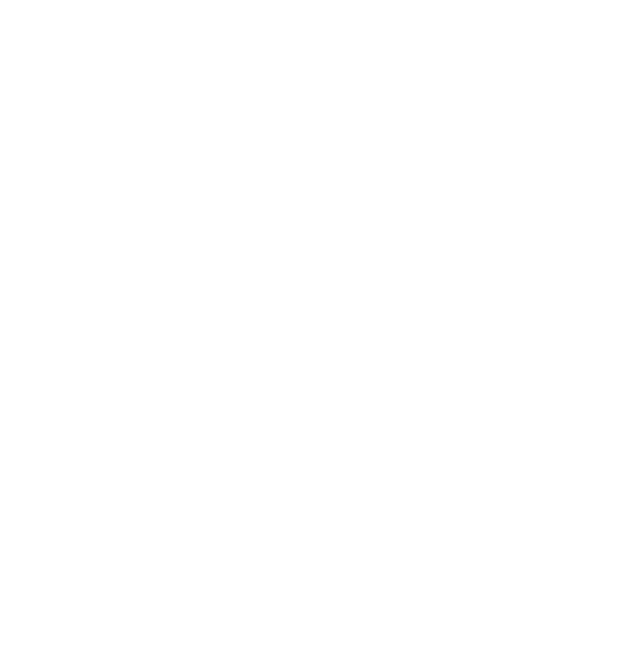
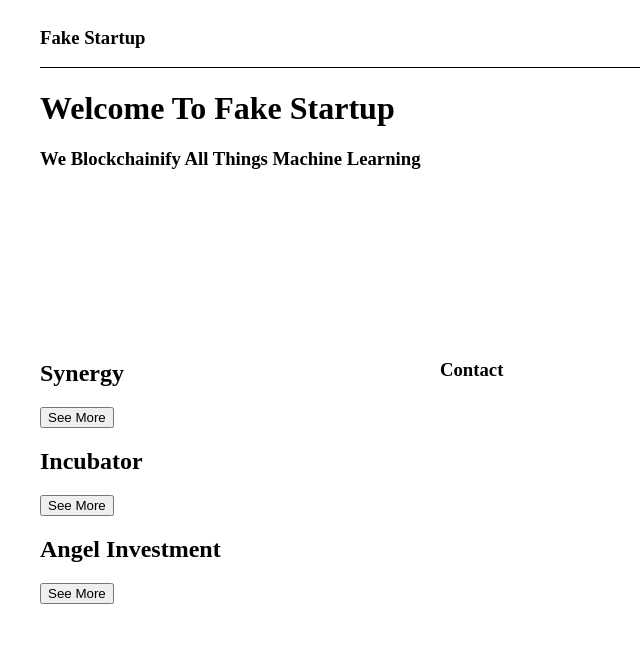
Before and after one commit to patk80/Landing-Page-For-Portfolio, a plain HTML site: page index.html in a window 1280 px wide. Shown: the whole page, without its empty margins (0-640 px from the left). Drawn offline with Linux system fonts and the light colour scheme.

Commit message:
Basic html markup + nav, wrapper CSS

```diff
--- a/index.html
+++ b/index.html
@@ -1,13 +1,37 @@
 <!DOCTYPE html>
 <html lang="en">
-<head>
-    <meta charset="UTF-8">
-    <meta http-equiv="X-UA-Compatible" content="IE=edge">
-    <meta name="viewport" content="width=device-width, initial-scale=1.0">
-    <title>Document</title>
-    <link rel="stylesheet" href="styles.css">
-</head>
+    <head>
+        <meta charset="UTF-8">
+        <meta name="viewport" content="width=device-width, initial-scale=1.0">
+        <meta http-equiv="X-UA-Compatible" content="ie=edge">
+        <title>NJ Tourism</title>
+        <link rel="stylesheet" href="styles.css">
+    </head>
+
 <body>
-
+    <div class="wrapper">
+      <div class="nav"><h3>Fake Startup</h3></div>
+      <div class="hero">
+        <h1>
+          Welcome To Fake Startup
+        </h1>
+        <h3>We Blockchainify All Things Machine Learning</h3>
+      </div>
+      <div class="section">
+        <div class="cards">
+          <h2>Synergy</h2>
+          <button>See More</button>
+        </div>
+        <div class="cards">
+          <h2>Incubator</h2>
+          <button>See More</button>
+        </div>
+        <div class="cards">
+          <h2>Angel Investment</h2>
+          <button>See More</button>
+        </div>
+      </div>
+      <div class="footer"><h3>Contact</h3></div>
+    </div>
 </body>
 </html>
--- a/styles.css
+++ b/styles.css
@@ -1,5 +1,24 @@
-* {
+/* * {
     box-sizing: border-box;
     margin: 0;
     padding: 0;
+} */
+
+.wrapper {
+    display: grid;
+    grid-template-columns: 1fr 1fr 1fr;
+    grid-template-rows: 0.5fr 4.5fr 4.5fr 0.5fr;
+    margin-left: 2em;
+    margin-right: 2em;
 }
+
+.nav {
+    /* grid-column-start: 1;
+    grid-column-end: 4; */
+    grid-column: 1 / 4;
+    border-bottom: 1px solid #000;
+}
+
+.hero {
+    grid-column: 1 / 4;
+}
```
